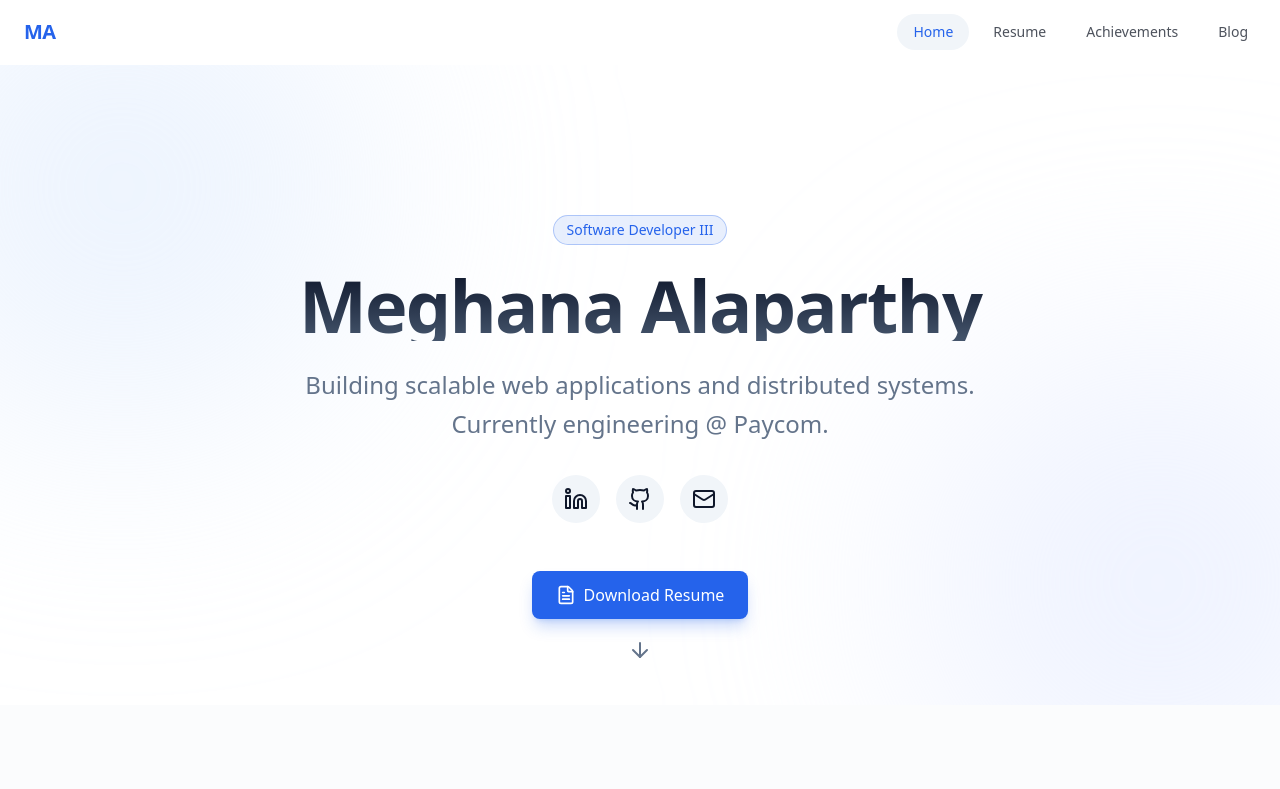
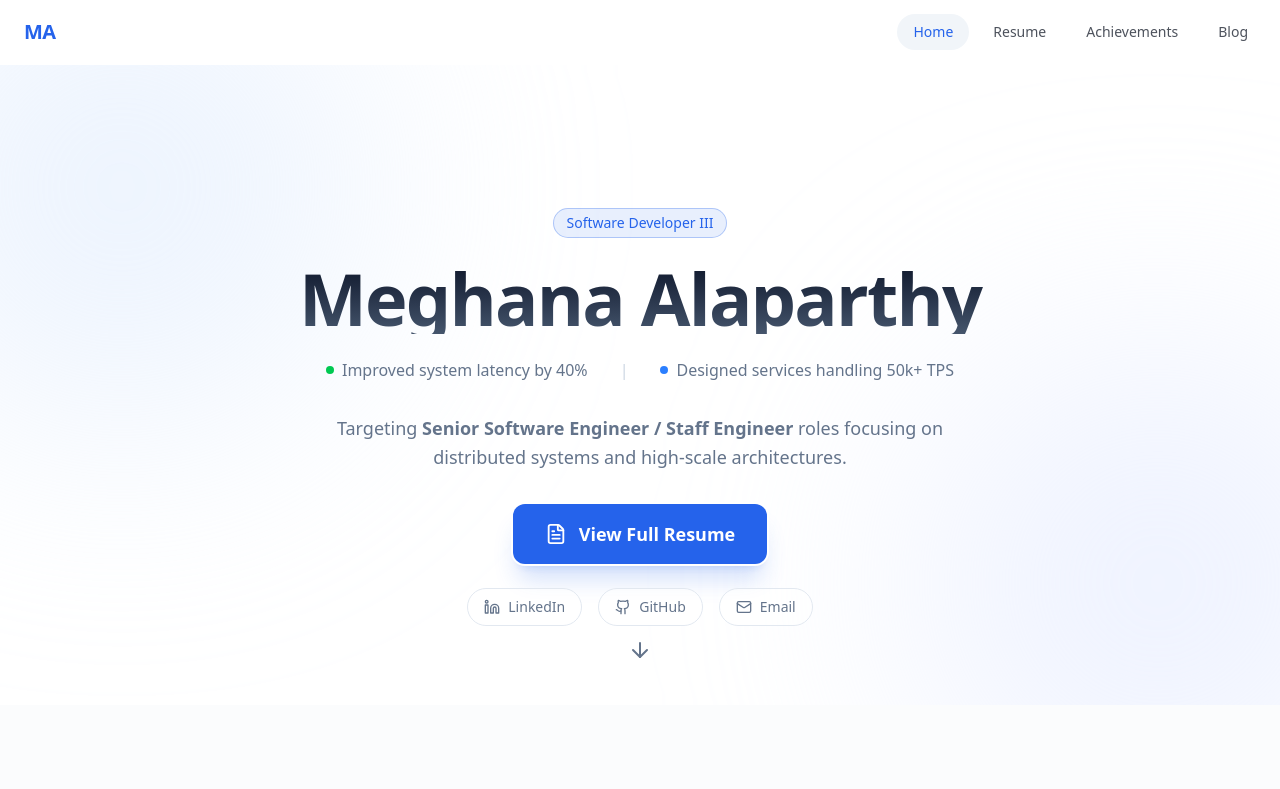
Before and after one commit to meghana-alaparthy/meghanaalaparthy, a Next.js app: page / in a window 1280 px wide. Shown: the top 789 px of the page. Built offline with nearby package versions, Linux system fonts and the light colour scheme.

Commit message:
Feat: Strategic content upgrade for Senior roles

```diff
--- a/src/components/Blog.tsx
+++ b/src/components/Blog.tsx
@@ -37,6 +37,12 @@ export function Blog() {
                                     </span>
                                 </div>
 
+                                <div className="mb-2">
+                                    <span className="inline-block px-2 py-0.5 rounded text-[10px] font-bold bg-green-100 text-green-700 uppercase tracking-wide border border-green-200">
+                                        Best for Interview Prep
+                                    </span>
+                                </div>
+
                                 <h3 className="text-xl font-bold mb-3 group-hover:text-primary transition-colors">
                                     {post.title}
                                 </h3>
--- a/src/components/Hero.tsx
+++ b/src/components/Hero.tsx
@@ -24,57 +24,63 @@ export function Hero() {
                     <h1 className="text-5xl md:text-7xl font-bold tracking-tight mb-6 bg-gradient-to-b from-slate-900 to-slate-600 bg-clip-text text-transparent">
                         {resumeData.personalInfo.name}
                     </h1>
-                    <p className="text-xl md:text-2xl text-muted-foreground max-w-2xl mx-auto leading-relaxed">
-                        Building scalable web applications and distributed systems.
-                        <br />
-                        Currently engineering @ Paycom.
+
+                    {/* Strategic Impact Stats */}
+                    <div className="flex flex-col md:flex-row justify-center gap-4 md:gap-8 mb-8 text-muted-foreground font-medium">
+                        <div className="flex items-center justify-center gap-2">
+                            <span className="w-2 h-2 rounded-full bg-green-500" />
+                            <span>Improved system latency by 40%</span>
+                        </div>
+                        <div className="hidden md:block text-slate-300">|</div>
+                        <div className="flex items-center justify-center gap-2">
+                            <span className="w-2 h-2 rounded-full bg-blue-500" />
+                            <span>Designed services handling 50k+ TPS</span>
+                        </div>
+                    </div>
+
+                    <p className="text-lg text-muted-foreground max-w-2xl mx-auto leading-relaxed mb-4">
+                        Targeting <strong>Senior Software Engineer / Staff Engineer</strong> roles focusing on distributed systems and high-scale architectures.
                     </p>
-                </motion.div>
-
-                <motion.div
-                    initial={{ opacity: 0, y: 20 }}
-                    animate={{ opacity: 1, y: 0 }}
-                    transition={{ duration: 0.5, delay: 0.2 }}
-                    className="flex flex-wrap justify-center gap-4"
-                >
-                    <Link
-                        href={resumeData.personalInfo.linkedin}
-                        target="_blank"
-                        className="p-3 rounded-full bg-secondary hover:bg-secondary/80 transition-colors text-secondary-foreground"
-                        aria-label="LinkedIn"
-                    >
-                        <Linkedin size={24} />
-                    </Link>
-                    <Link
-                        href={resumeData.personalInfo.github}
-                        target="_blank"
-                        className="p-3 rounded-full bg-secondary hover:bg-secondary/80 transition-colors text-secondary-foreground"
-                        aria-label="GitHub"
-                    >
-                        <Github size={24} />
-                    </Link>
-                    <Link
-                        href={`mailto:${resumeData.personalInfo.email}`}
-                        className="p-3 rounded-full bg-secondary hover:bg-secondary/80 transition-colors text-secondary-foreground"
-                        aria-label="Email"
-                    >
-                        <Mail size={24} />
-                    </Link>
                 </motion.div>
 
                 <motion.div
                     initial={{ opacity: 0, scale: 0.9 }}
                     animate={{ opacity: 1, scale: 1 }}
-                    transition={{ duration: 0.5, delay: 0.3 }}
-                    className="pt-4"
+                    transition={{ duration: 0.5, delay: 0.2 }}
+                    className="flex flex-col items-center gap-6"
                 >
+                    {/* Primary CTA */}
                     <a
-                        href="/Meghana_Alaparthy_Resume.pdf" // Placeholder for actual resume file
-                        className="inline-flex items-center gap-2 px-6 py-3 rounded-lg bg-primary text-white font-medium hover:bg-primary/90 transition-all shadow-lg shadow-primary/25"
+                        href="/Meghana_Alaparthy_Resume.pdf"
+                        className="inline-flex items-center gap-3 px-8 py-4 rounded-xl bg-primary text-white text-lg font-semibold hover:bg-primary/90 transition-all shadow-xl shadow-primary/20 hover:scale-105 active:scale-95 ring-offset-2 focus-visible:ring-2"
                     >
-                        <FileText size={20} />
-                        Download Resume
+                        <FileText size={22} />
+                        View Full Resume
                     </a>
+
+                    {/* Secondary Socials */}
+                    <div className="flex flex-wrap justify-center gap-4">
+                        <Link
+                            href={resumeData.personalInfo.linkedin}
+                            target="_blank"
+                            className="flex items-center gap-2 px-4 py-2 rounded-full border border-border bg-white/50 hover:bg-white text-muted-foreground hover:text-foreground transition-all text-sm font-medium"
+                        >
+                            <Linkedin size={16} /> LinkedIn
+                        </Link>
+                        <Link
+                            href={resumeData.personalInfo.github}
+                            target="_blank"
+                            className="flex items-center gap-2 px-4 py-2 rounded-full border border-border bg-white/50 hover:bg-white text-muted-foreground hover:text-foreground transition-all text-sm font-medium"
+                        >
+                            <Github size={16} /> GitHub
+                        </Link>
+                        <Link
+                            href={`mailto:${resumeData.personalInfo.email}`}
+                            className="flex items-center gap-2 px-4 py-2 rounded-full border border-border bg-white/50 hover:bg-white text-muted-foreground hover:text-foreground transition-all text-sm font-medium"
+                        >
+                            <Mail size={16} /> Email
+                        </Link>
+                    </div>
                 </motion.div>
             </div>
 
```
